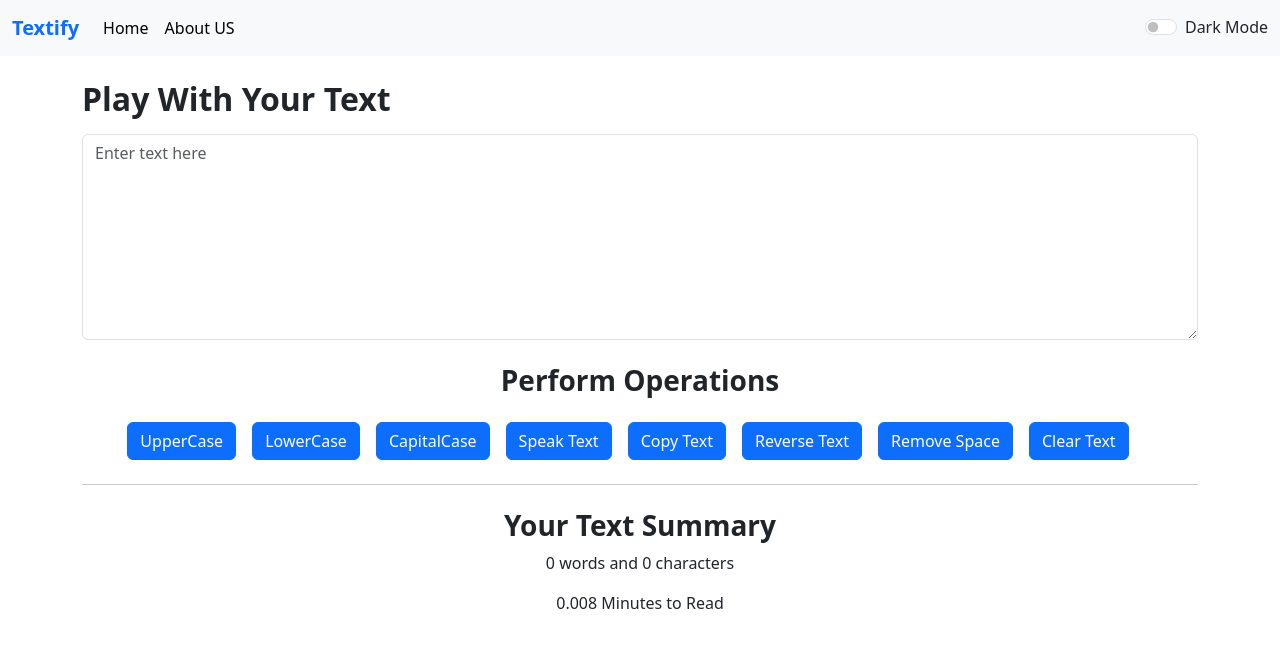
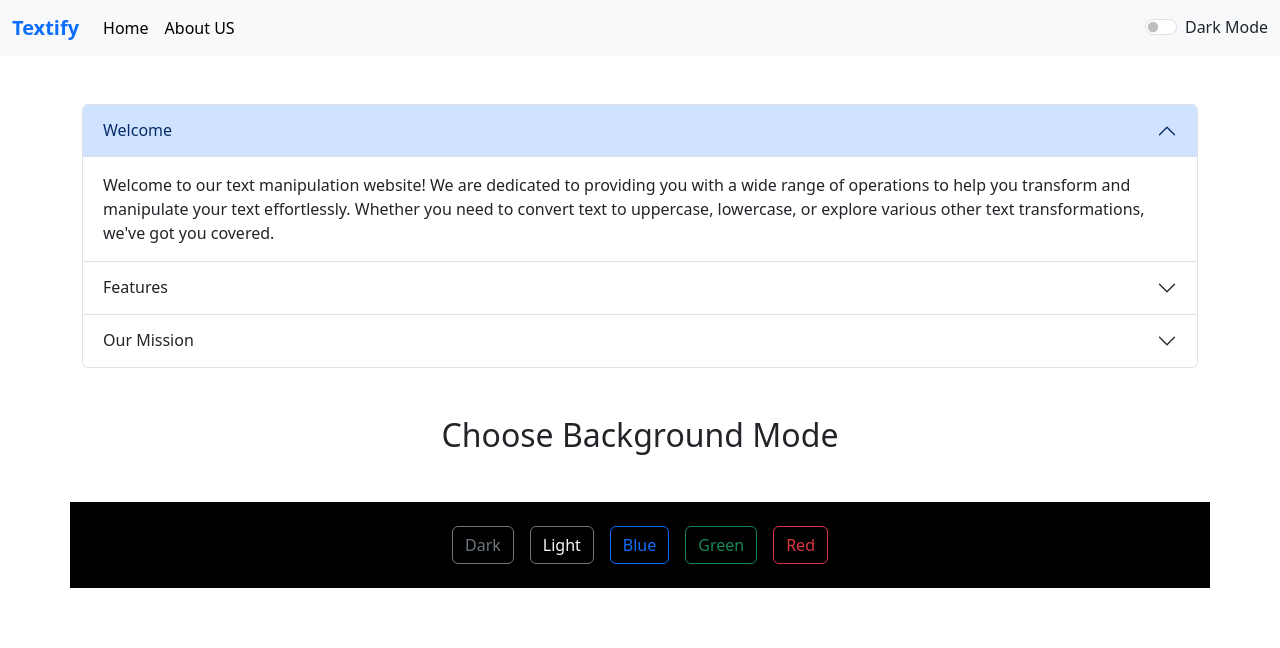
Before and after one commit to jayminDarji2003/React-Learning-CodeWithHarry, a React (Create React App) app in the folder First project/Textify project/: page /about in a window 1280 px wide. Shown: the top 648 px of the page. Built offline with nearby package versions, Linux system fonts and the light colour scheme.

Commit message:
done with the lecture 16

```diff
--- a/First project/Textify project/package.json
+++ b/First project/Textify project/package.json
@@ -8,6 +8,7 @@
     "@testing-library/user-event": "^13.5.0",
     "react": "^18.2.0",
     "react-dom": "^18.2.0",
+    "react-router-dom": "^6.14.1",
     "react-scripts": "5.0.1",
     "web-vitals": "^2.1.4"
   },
--- a/First project/Textify project/src/App.js
+++ b/First project/Textify project/src/App.js
@@ -6,47 +6,73 @@ import Navbar from "./components/Navbar";
 import TextForm from "./components/TextForm";
 import Alert from "./components/Alert";
 
+// React router imports
+import {
+  BrowserRouter,
+  // createRoutesFromElements,
+  Route,
+  // RouterProvider,
+  Routes,
+} from "react-router-dom";
+
 function App() {
   // darm mode state
-  const [mode, setMode] = useState('light');
+  const [mode, setMode] = useState("light");
 
   // alert state
   const [alert, setAlert] = useState(null);
 
-  const showAlert = (message, type) =>{
+  const showAlert = (message, type) => {
     setAlert({
-      msg : message,
-      type : type
-    })
+      msg: message,
+      type: type,
+    });
 
     setTimeout(() => {
       setAlert(null);
     }, 1000);
-  }
+  };
 
-  const toggleMode = () =>{
-    if(mode === 'light'){
-      setMode('dark');
-      document.body.style.backgroundColor = '#212529';
-      showAlert("Dark Mode has been enabled" , "Successful");
-    }else{
-      setMode('light')
-      document.body.style.backgroundColor = 'white';
-      showAlert("Light Mode has been enabled" , "Successful");
+  const toggleMode = () => {
+    if (mode === "light") {
+      setMode("dark");
+      document.body.style.backgroundColor = "#212529";
+      showAlert("Dark Mode has been enabled", "Successful");
+    } else {
+      setMode("light");
+      document.body.style.backgroundColor = "white";
+      showAlert("Light Mode has been enabled", "Successful");
     }
-  }
+  };
 
   return (
     <>
-      <Navbar title="Textify" aboutText="About US" mode={mode} toggleMode={toggleMode} />
+      <BrowserRouter>
+        <Navbar
+          title="Textify"
+          aboutText="About US"
+          mode={mode}
+          toggleMode={toggleMode}
+        />
 
-      <Alert alert={alert}/>
-
-      <div className="container">
-        <TextForm showAlert={showAlert} heading="Play With Your Text"  mode={mode} />
-      </div>
-
-      {/* <About/> */}
+        <Routes>
+          <Route>
+            <Route
+              path="/"
+              element={
+                <div className="container">
+                  <TextForm
+                    showAlert={showAlert}
+                    heading="Play With Your Text"
+                    mode={mode}
+                  />
+                </div>
+              }
+            />
+            <Route path="/about" element={<About />} />
+          </Route>
+        </Routes>
+      </BrowserRouter>
     </>
   );
 }
--- a/First project/Textify project/src/components/About.js
+++ b/First project/Textify project/src/components/About.js
@@ -4,19 +4,19 @@ function About() {
   // const [colorMode, setColorMode] = useState("light");
 
   const changeToDark = () => {
-    document.body.style.backgroundColor = '#6C757D';
+    document.body.style.backgroundColor = "#6C757D";
   };
   const changeToWhite = () => {
-    document.body.style.backgroundColor = '#fff';
+    document.body.style.backgroundColor = "#fff";
   };
   const changeToBlue = () => {
-    document.body.style.backgroundColor = '#0D6EFD';
+    document.body.style.backgroundColor = "#0D6EFD";
   };
   const changeToGreen = () => {
-    document.body.style.backgroundColor = '#1A814C';
+    document.body.style.backgroundColor = "#1A814C";
   };
   const changeToRed = () => {
-    document.body.style.backgroundColor = '#DC3545';
+    document.body.style.backgroundColor = "#DC3545";
   };
 
   return (
@@ -32,7 +32,7 @@ function About() {
               aria-expanded="true"
               aria-controls="collapseOne"
             >
-              Accordion Item #1
+              Welcome
             </button>
           </h2>
           <div
@@ -41,10 +41,11 @@ function About() {
             data-bs-parent="#accordionExample"
           >
             <div className="accordion-body">
-              <strong>This is the first item's accordion body.</strong> It is
-              shown by default, until the collapse plugin adds the appropriate
-              classes that we use to style each element. These classes control
-              the overall appearance,
+              Welcome to our text manipulation website! We are dedicated to
+              providing you with a wide range of operations to help you
+              transform and manipulate your text effortlessly. Whether you need
+              to convert text to uppercase, lowercase, or explore various other
+              text transformations, we've got you covered.
             </div>
           </div>
         </div>
@@ -58,7 +59,7 @@ function About() {
               aria-expanded="false"
               aria-controls="collapseTwo"
             >
-              Accordion Item #2
+              Features
             </button>
           </h2>
           <div
@@ -67,9 +68,13 @@ function About() {
             data-bs-parent="#accordionExample"
           >
             <div className="accordion-body">
-              <strong>This is the second item's accordion body.</strong> It is
-              hidden by default, until the collapse plugin adds the appropriate
-              classes that we use to style each element
+              At our website, we understand the power of words and the impact
+              they can have. Sometimes, a simple change in text case can make
+              all the difference in conveying the right tone or emphasizing a
+              specific point. With our easy-to-use tools, you can effortlessly
+              convert your text to uppercase, giving it a bold and assertive
+              appearance. Alternatively, you can convert it to lowercase,
+              providing a softer and more relaxed feel. The choice is yours!
             </div>
           </div>
         </div>
@@ -83,7 +88,7 @@ function About() {
               aria-expanded="false"
               aria-controls="collapseThree"
             >
-              Accordion Item #3
+              Our Mission
             </button>
           </h2>
           <div
@@ -92,10 +97,11 @@ function About() {
             data-bs-parent="#accordionExample"
           >
             <div className="accordion-body">
-              This is the third item's accordion body.It is hidden by default,
-              until the collapse plugin adds the appropriate classes that we use
-              to style each element. by default, until the collapse plugin adds
-              the appropriate classes that we use to style each element.
+              Our website's mission is to empower individuals with easy-to-use
+              text manipulation tools that enhance their creative expression and
+              communication. We believe that words have immense power and that
+              everyone should have access to tools that allow them to transform
+              and manipulate text effortlessly.
             </div>
           </div>
         </div>
@@ -105,7 +111,7 @@ function About() {
         <h2 className="text-center">Choose Background Mode</h2>
       </div>
 
-      <div className="container d-flex justify-content-center gap-3 bg-black p-4 w-auto mx-2">
+      <div className="container w-auto bg-black d-flex justify-content-center gap-3 p-4">
         <input
           type="radio"
           class="btn-check"
@@ -113,7 +119,11 @@ function About() {
           id="dark"
           autocomplete="off"
         />
-        <label class="btn btn-outline-secondary" onClick={changeToDark} for="dark">
+        <label
+          class="btn btn-outline-secondary"
+          onClick={changeToDark}
+          for="dark"
+        >
           Dark
         </label>
 
@@ -126,7 +136,8 @@ function About() {
           // checked
         />
         <label
-          class="btn btn-outline-light border-1 border-secondary" onClick={changeToWhite}
+          class="btn btn-outline-light border-1 border-secondary"
+          onClick={changeToWhite}
           for="light"
         >
           Light
@@ -139,7 +150,11 @@ function About() {
           id="blue"
           autocomplete="off"
         />
-        <label class="btn btn-outline-primary" onClick={changeToBlue} for="blue">
+        <label
+          class="btn btn-outline-primary"
+          onClick={changeToBlue}
+          for="blue"
+        >
           Blue
         </label>
 
@@ -150,7 +165,11 @@ function About() {
           id="green"
           autocomplete="off"
         />
-        <label class="btn btn-outline-success" onClick={changeToGreen} for="green">
+        <label
+          class="btn btn-outline-success"
+          onClick={changeToGreen}
+          for="green"
+        >
           Green
         </label>
 
--- a/First project/Textify project/src/components/Navbar.js
+++ b/First project/Textify project/src/components/Navbar.js
@@ -1,15 +1,17 @@
 import React from "react";
 import PropTypes from "prop-types";
+import { Link } from "react-router-dom";
 
 export default function Navbar(props) {
   return (
+    <>
       <nav
         className={`navbar navbar-expand-lg navbar-${props.mode} bg-${props.mode}`}
       >
         <div className="container-fluid">
-        <a className="navbar-brand text-primary fw-bold" href="/">
+          <Link className="navbar-brand text-primary fw-bold" to="/">
             {props.title}
-        </a>
+          </Link>
           <button
             className="navbar-toggler"
             type="button"
@@ -24,29 +26,22 @@ export default function Navbar(props) {
           <div className="collapse navbar-collapse" id="navbarSupportedContent">
             <ul className="navbar-nav me-auto mb-2 mb-lg-0">
               <li className="nav-item">
-              <a className="nav-link active" aria-current="page" href="/">
+                <Link className="nav-link active" aria-current="page" to="/">
                   Home
-              </a>
+                </Link>
               </li>
               <li className="nav-item">
-              <a className="nav-link active" href="/">
+                <Link className="nav-link active" to="/about">
                   {props.aboutText}
-              </a>
+                </Link>
               </li>
             </ul>
-          {/* <form className="d-flex" role="search">
-            <input
-              className="form-control me-2"
-              type="search"
-              placeholder="Search"
-              aria-label="Search"
-            />
-            <button className="btn btn-outline-primary" type="submit">
-              Search
-            </button>
-          </form> */}
 
-          <div className={`form-check form-switch text-${props.mode === 'dark' ? 'light' : 'dark'}`}>
+            <div
+              className={`form-check form-switch text-${
+                props.mode === "dark" ? "light" : "dark"
+              }`}
+            >
               <input
                 className="form-check-input"
                 type="checkbox"
@@ -64,11 +59,14 @@ export default function Navbar(props) {
           </div>
         </div>
       </nav>
+
+      {/* <Outlet/> */}
+    </>
   );
 }
 
 Navbar.propTypes = {
   title: PropTypes.string,
   aboutText: PropTypes.string,
-  toggleMode:PropTypes.string
+  toggleMode: PropTypes.string,
 };
```
Also changed, not shown: 1 other file (tests, documents, lock files or other folders). Lines whose indentation alone changed are shown as unchanged.
